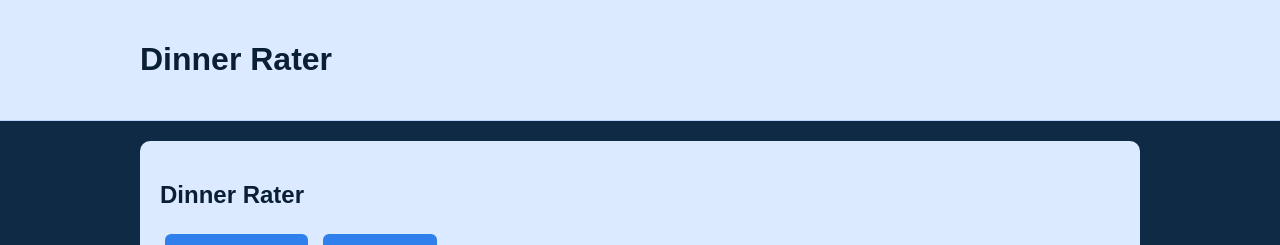
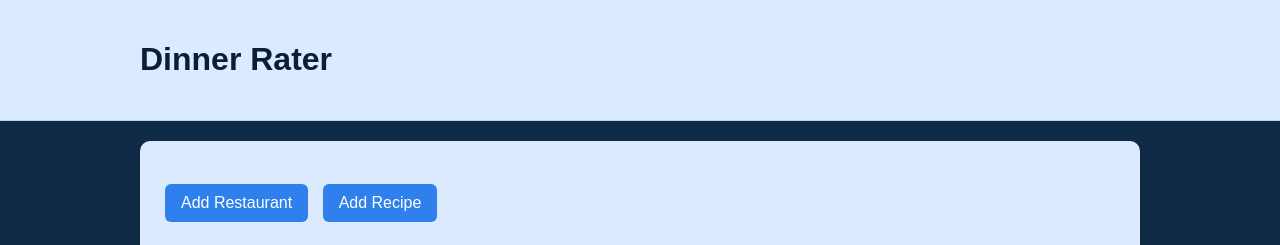
Before and after one commit to Bhimpele81/RestaurantRater, a Flask app: page / in a window 1280 px wide. Shown: the top 245 px of the page. Run offline with Flask 3, Linux system fonts and the light colour scheme; data that the repository does not hold is empty.

Commit message:
Published your App
Replit-Commit-Author: Deployment
Replit-Commit-Session-Id: 55b8a489-5a2d-4ff0-8a3b-2a0a7eb91bbd
Replit-Commit-Checkpoint-Type: full_checkpoint
Replit-Commit-Event-Id: 0a0da5ed-b015-4b5e-b708-965bca25dab3
Replit-Commit-Screenshot-Url: https://storage.googleapis.com/screenshot-production-us-central1/7d153d0e-25dc-4b8e-a68d-ab814314894c/55b8a489-5a2d-4ff0-8a3b-2a0a7eb91bbd/MqxxvEg
Replit-Commit-Deployment-Build-Id: d12bf773-097a-4bdc-b07e-f57f18af54ca
Replit-Helium-Checkpoint-Created: true

```diff
--- a/Restaurant Rater/templates/index.html
+++ b/Restaurant Rater/templates/index.html
@@ -2,7 +2,6 @@
 
 {% block content %}
 <section class="hero-card">
-    <h2>Dinner Rater</h2>
 
     <div style="margin-top: 18px;">
         <a class="button" href="{{ url_for('add_restaurant') }}">Add Restaurant</a>
```
